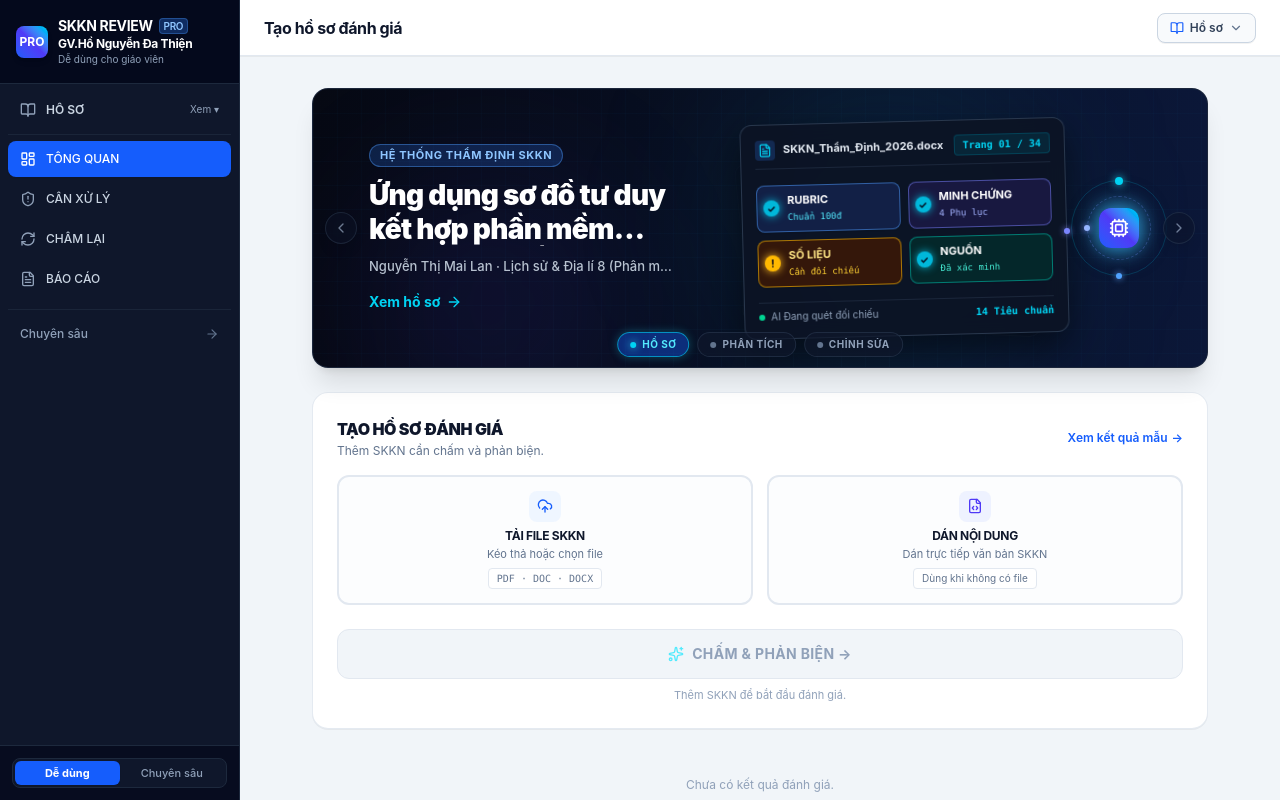
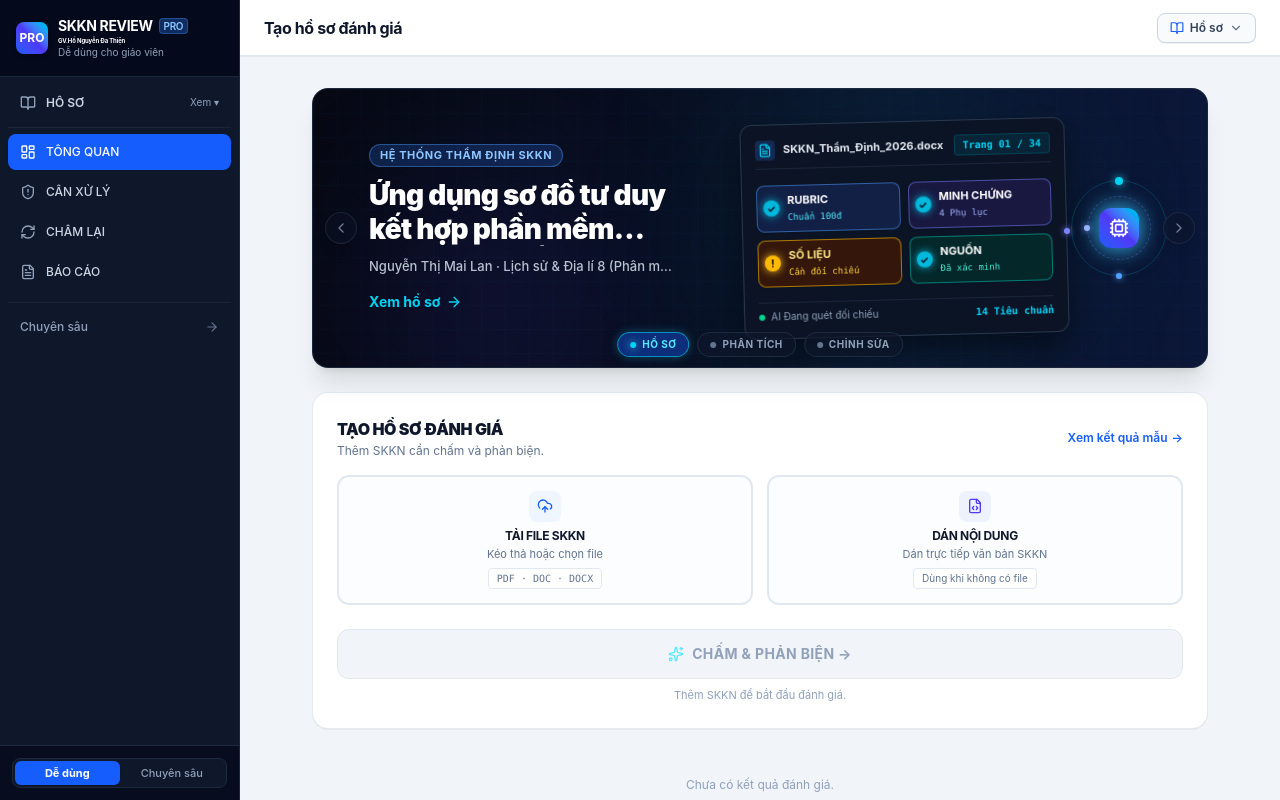
Before and after one commit to dathien/SKKN-REVIEW-PRO-, a React (Vite) app: page / in a window 1280 px wide. Built offline with nearby package versions, Linux system fonts and the light colour scheme.

Commit message:
Update Sidebar.tsx

```diff
--- a/src/components/Sidebar.tsx
+++ b/src/components/Sidebar.tsx
@@ -250,7 +250,7 @@ export const Sidebar: React.FC<SidebarProps> = ({
                   PRO
                 </span>
               </h1>
-               <h6 className="font-bold text-xs tracking-tight text-white flex items-center gap-1.5 truncate">
+               <h6 className="font-bold text-[6px] tracking-tight text-white flex items-center gap-1.5 truncate">
                  GV.Hồ Nguyễn Đa Thiện
                </h6>
               <p className="text-[10px] text-slate-400 truncate">
```
